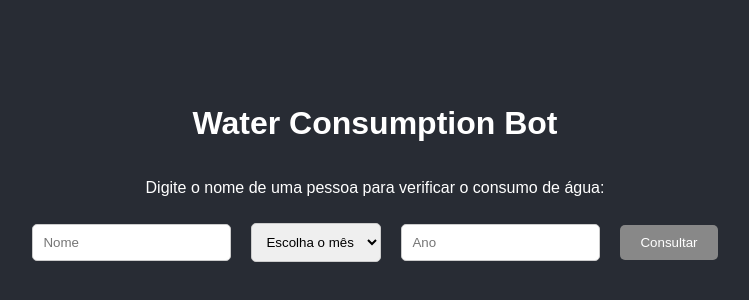
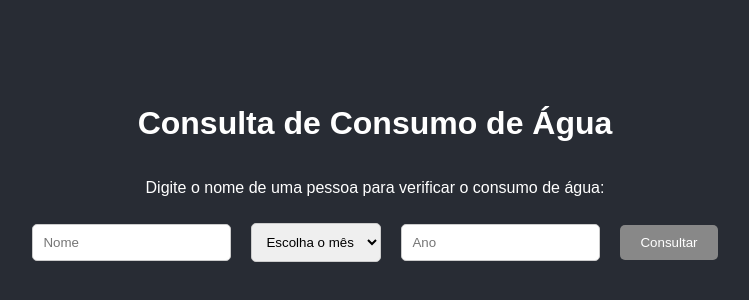
Before and after one commit to theezequiel42/community-water-tracker, a React (Create React App) app in the folder water-consumption-bot/: page / in a window 1280 px wide. Shown: the part 242-542 px from the top of the page, without its empty margins (265-1014 px from the left). Built offline with nearby package versions, Linux system fonts and the light colour scheme.

Commit message:
alterado título

```diff
--- a/water-consumption-bot/src/App.js
+++ b/water-consumption-bot/src/App.js
@@ -34,7 +34,7 @@ function App() {
   return (
     <div className="App">
       <header className="App-header">
-        <h1>Water Consumption Bot</h1>
+        <h1>Consulta de Consumo de Água</h1>
         <p>Digite o nome de uma pessoa para verificar o consumo de água:</p>
 
         <div className="form">
```
